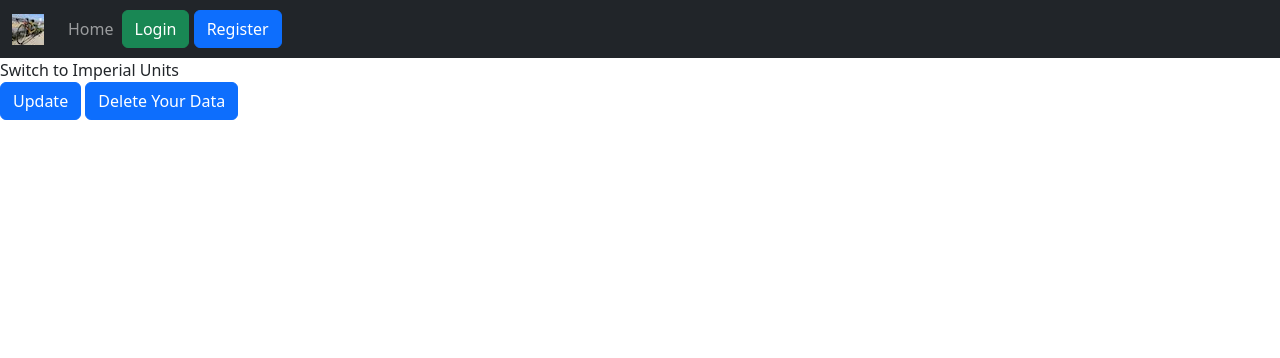
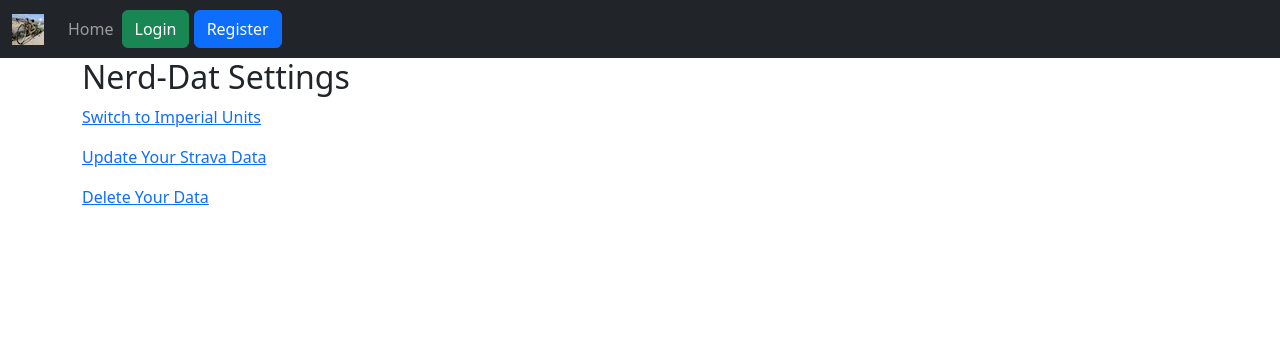
Before and after one commit to biketobass/NerdDat, a Django app: template strava_info/templates/strava_info/strava_settings.html in a window 1280 px wide. Shown: the top 358 px of the page. Run offline with Django 4.2, Linux system fonts and the light colour scheme; the template is opened without the code that fills it, so the values that code supplies are empty.

Commit message:
Added confirmation form before deleting strava data.

```diff
--- a/strava_info/templates/strava_info/strava_settings.html
+++ b/strava_info/templates/strava_info/strava_settings.html
@@ -2,14 +2,23 @@
 {% load static %}
 
 {% block content %}
+    <div class="container">
+        <div class="row">
+            <div class="column">
+                <h2>Nerd-Dat Settings</h2>
+            </div>
+        </div>
+        <div class="row">
+            <div class="column text-left">
+                {% if user.stravauser.preferred_units == "imperial" %}
+                    <p><a href="{% url 'strava_info:switch_units' %}">Switch to Metic Units</a></p>
+                {% else %}
+                    <p><a href="{% url 'strava_info:switch_units' %}">Switch to Imperial Units</a></p>
+                {% endif %}
 
-    {% if user.stravauser.preferred_units == "imperial" %}
-        <a class="nav-link" aria-current="page" href="{% url 'strava_info:switch_units' %}">Switch to Metic Units</a>
-    {% else %}
-        <a class="nav-link" aria-current="page" href="{% url 'strava_info:switch_units' %}">Switch to Imperial Units</a>
-    {% endif %}
-
-    <a class="btn btn-primary" href="{% url 'strava_info:update_strava_data' %}" role="button">Update</a>
-    <a class="btn btn-primary" href="{% url 'strava_info:delete_strava_data' %}" role="button">Delete Your Data</a>
-
+                <p><a href="{% url 'strava_info:update_strava_data' %}">Update Your Strava Data</a></p>
+                <p><a href="{% url 'strava_info:delete_strava_data' %}">Delete Your Data</a></p>
+            </div>
+        </div>
+    </di>
 {% endblock %}
```
Also changed, not shown: strava_info/templates/strava_info/delete_strava_data.html (added, +20 -0 lines), strava_info/views.py (+12 -10 lines).
